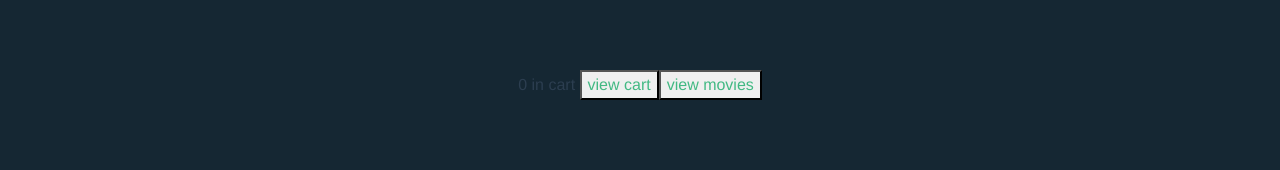
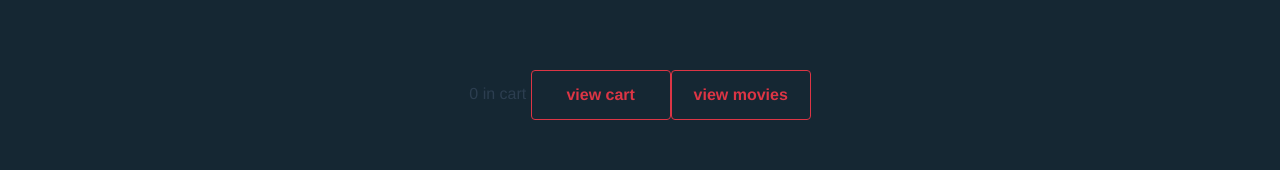
Before and after one commit to HaniJar/pos-frontend, a Vue app: page /products in a window 1280 px wide. Shown: the part 289-459 px from the top of the page. Built offline with nearby package versions, Linux system fonts and the light colour scheme; no server answers.

Commit message:
Add files via upload

```diff
--- a/src/views/Products.vue
+++ b/src/views/Products.vue
@@ -40,8 +40,8 @@
 
     <header>
       {{cart.length}} in cart
-      <button v-on:click="navigateTo('cart')">view cart</button>
-      <button v-on:click="navigateTo('movies')">view movies</button>
+      <button v-on:click="navigateTo('cart')" class="btn btn-outline-danger w-100">view cart</button>
+      <button v-on:click="navigateTo('movies')" class="btn btn-outline-danger w-100">view movies</button>
     </header>
 
 
```
